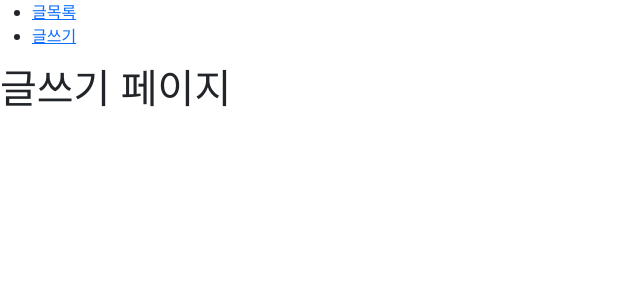
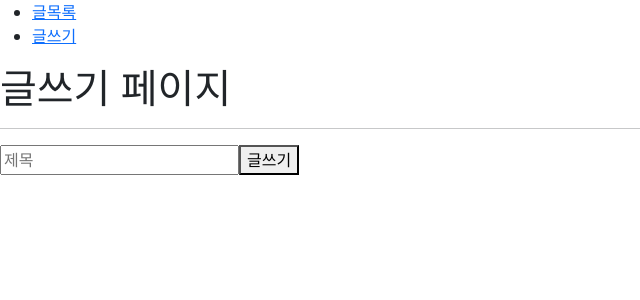
Before and after one commit to hyowonlee/my-app, a React (Create React App) app: page /write in a window 1280 px wide. Shown: the top 300 px of the page, without its empty margins (0-640 px from the left). Built offline with nearby package versions, Linux system fonts and the light colour scheme.

Commit message:
2023 10 18 15강 글쓰기, 글목록보기 실습(1/2)

```diff
--- a/src/pages/WritePage.js
+++ b/src/pages/WritePage.js
@@ -1,9 +1,21 @@
 import React from 'react';
 
 const WritePage = () => {
+  const handleWrite = () => {
+    //ListPage.js의 setPosts를 호출해 글쓰기 한 데이터를 담아야함
+    let post = { id: 6, title: 'input data' };
+  };
+
   return (
     <div>
       <h1>글쓰기 페이지</h1>
+      <hr />
+      <form>
+        <input type="text" placeholder="제목" />
+        <button type="button" onClick={handleWrite}>
+          글쓰기
+        </button>
+      </form>
     </div>
   );
 };
```
